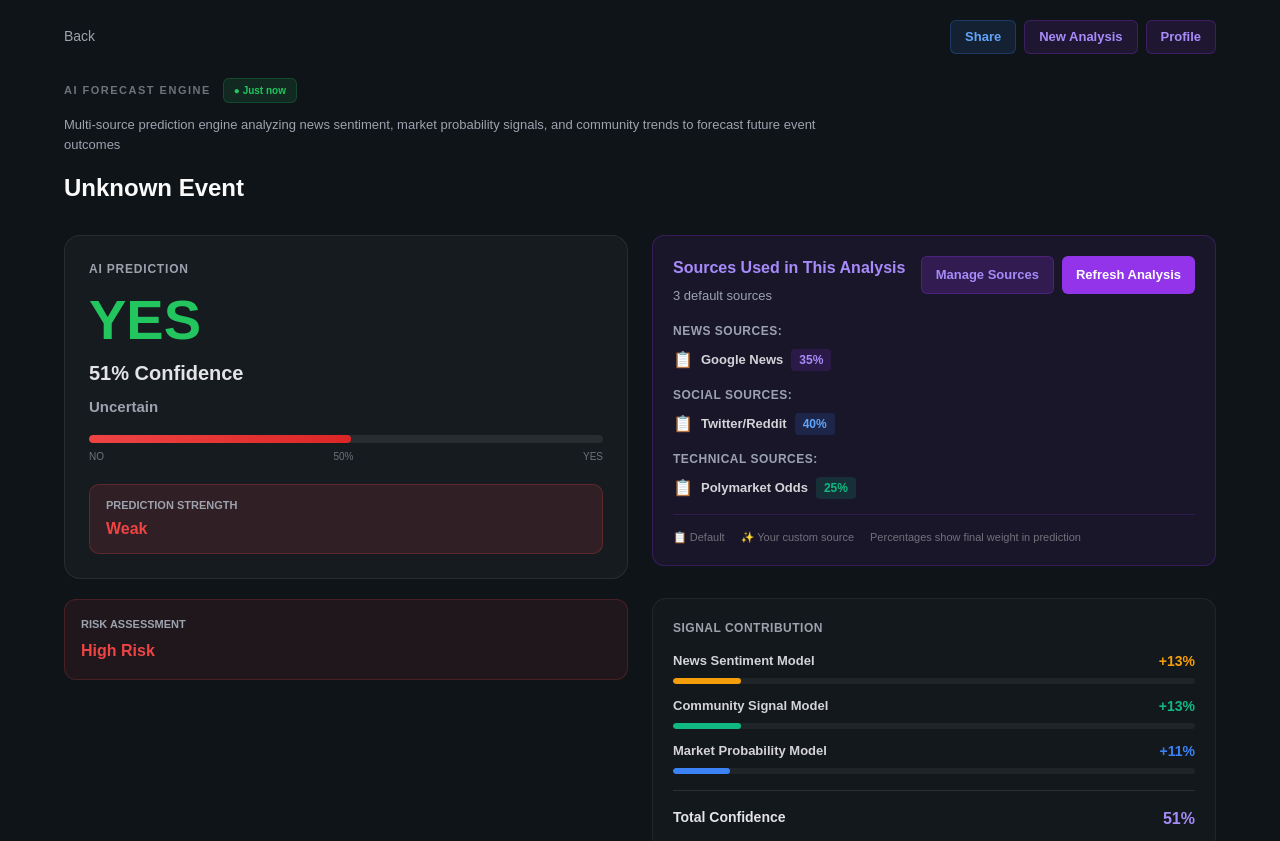
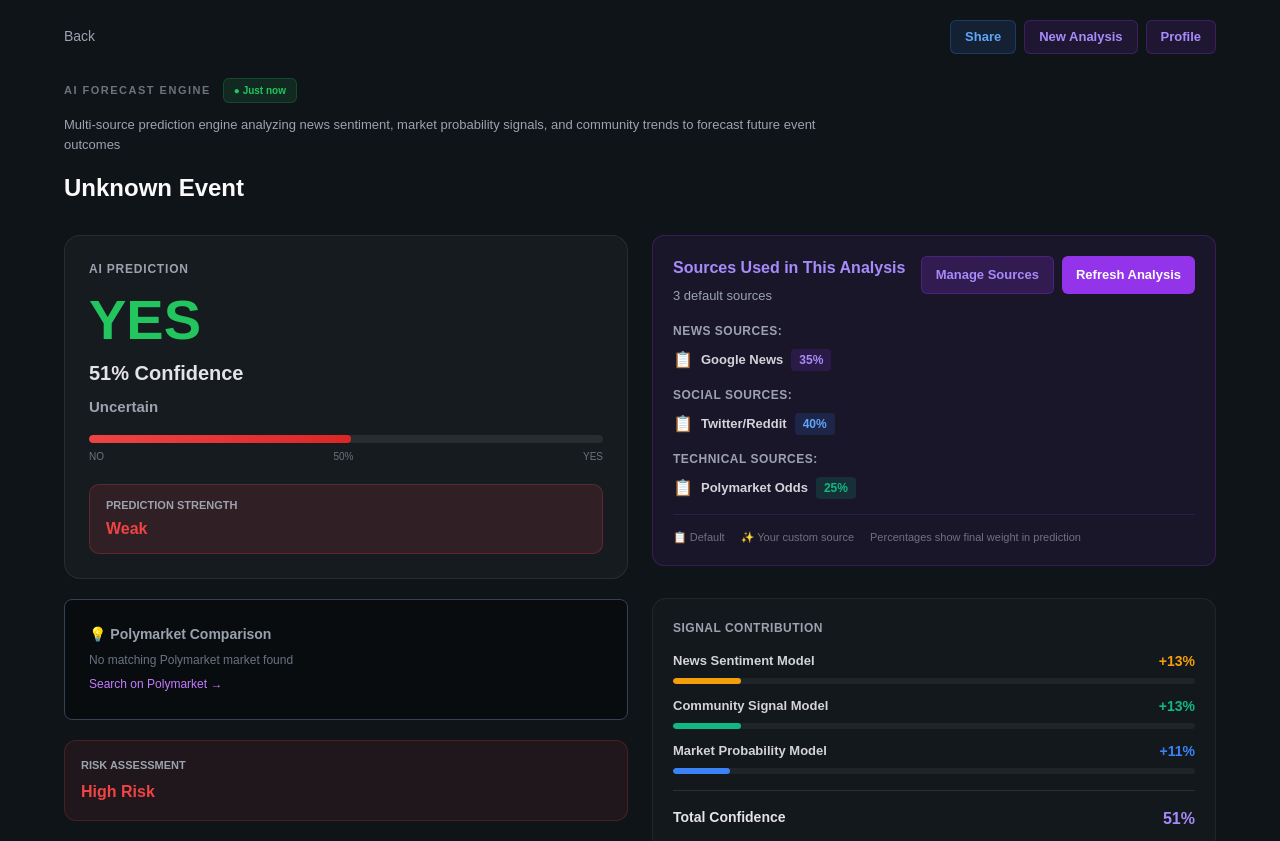
Before and after one commit to anujagadde18/tradedna, a Next.js app: page /scores in a window 1280 px wide. Shown: the top 841 px of the page. Built offline with nearby package versions, Linux system fonts and the light colour scheme; no server answers.

Commit message:
Update PolymarketComparison.tsx

```diff
--- a/components/PolymarketComparison.tsx
+++ b/components/PolymarketComparison.tsx
@@ -12,17 +12,53 @@ export function PolymarketComparison({ userQuestion, aiPrediction }: Props) {
   const [polymarketData, setPolymarketData] = useState<any>(null);
   const [loading, setLoading] = useState(true);
   const [comparison, setComparison] = useState<any>(null);
+  const [error, setError] = useState<string | null>(null);
 
   useEffect(() => {
     async function loadData() {
       setLoading(true);
+      setError(null);
+
       try {
         const markets = await searchPolymarketMarkets(userQuestion);
 
-        if (markets.length > 0) {
+        console.log('Polymarket search results:', markets); // DEBUG
+
+        if (!markets || markets.length === 0) {
+          setError('No matching Polymarket market found');
+          setLoading(false);
+          return;
+        }
+
         const market = markets[0];
+        console.log('Selected market:', market); // DEBUG
+
+        // FIXED: Better validation of market data
+        if (!market.outcomePrices || !Array.isArray(market.outcomePrices) || market.outcomePrices.length === 0) {
+          setError('Invalid market data format');
+          setLoading(false);
+          return;
+        }
+
         const yesPrice = market.outcomePrices[0];
+        console.log('YES price:', yesPrice); // DEBUG
+
+        // FIXED: Validate price is a valid number
+        if (!yesPrice || isNaN(parseFloat(yesPrice))) {
+          setError('Invalid price data');
+          setLoading(false);
+          return;
+        }
+
         const comp = compareWithPolymarket(aiPrediction, yesPrice);
+        console.log('Comparison:', comp); // DEBUG
+
+        // FIXED: Validate comparison results
+        if (isNaN(comp.marketOdds) || isNaN(comp.divergence)) {
+          setError('Failed to calculate comparison');
+          setLoading(false);
+          return;
+        }
 
         setComparison(comp);
         setPolymarketData({
@@ -31,9 +67,10 @@ export function PolymarketComparison({ userQuestion, aiPrediction }: Props) {
           volume: market.volume,
           url: `https://polymarket.com/event/${market.slug || market.id}`
         });
-        }
+
       } catch (error) {
         console.error('Error loading Polymarket:', error);
+        setError('Failed to load Polymarket data');
       } finally {
         setLoading(false);
       }
@@ -42,6 +79,7 @@ export function PolymarketComparison({ userQuestion, aiPrediction }: Props) {
     loadData();
   }, [userQuestion, aiPrediction]);
 
+  // LOADING STATE
   if (loading) {
     return (
       <div className="border border-purple-500/20 rounded-lg p-6 bg-black/40">
@@ -53,8 +91,37 @@ export function PolymarketComparison({ userQuestion, aiPrediction }: Props) {
     );
   }
 
-  if (!polymarketData || !comparison) {
-    return null;
+  // ERROR STATE - Show helpful message
+  if (error || !polymarketData || !comparison) {
+    return (
+      <div className="border border-gray-700 rounded-lg p-6 bg-black/40">
+        <div className="text-sm text-gray-400 mb-2">
+          💡 <strong>Polymarket Comparison</strong>
+        </div>
+        <div className="text-xs text-gray-500">
+          {error || 'No matching market found on Polymarket for this event.'}
+        </div>
+        <a
+          href={`https://polymarket.com/search?q=${encodeURIComponent(userQuestion)}`}
+          target="_blank"
+          rel="noopener noreferrer"
+          className="text-xs text-purple-400 hover:text-purple-300 mt-2 inline-block"
+        >
+          Search on Polymarket →
+        </a>
+      </div>
+    );
+  }
+
+  // FIXED: Additional validation before rendering
+  if (isNaN(comparison.marketOdds) || isNaN(comparison.divergence)) {
+    return (
+      <div className="border border-gray-700 rounded-lg p-6 bg-black/40">
+        <div className="text-sm text-gray-400">
+          Unable to compare with Polymarket (invalid data)
+        </div>
+      </div>
+    );
   }
 
   const getDivergenceColor = () => {
```
Lines whose indentation alone changed are shown as unchanged.
